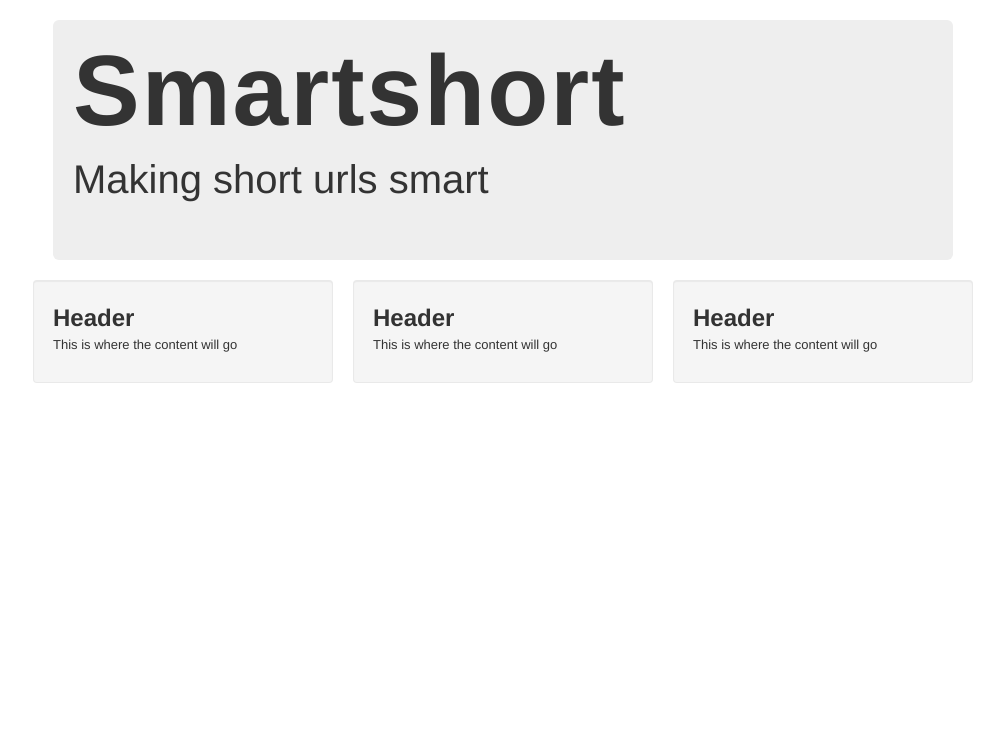
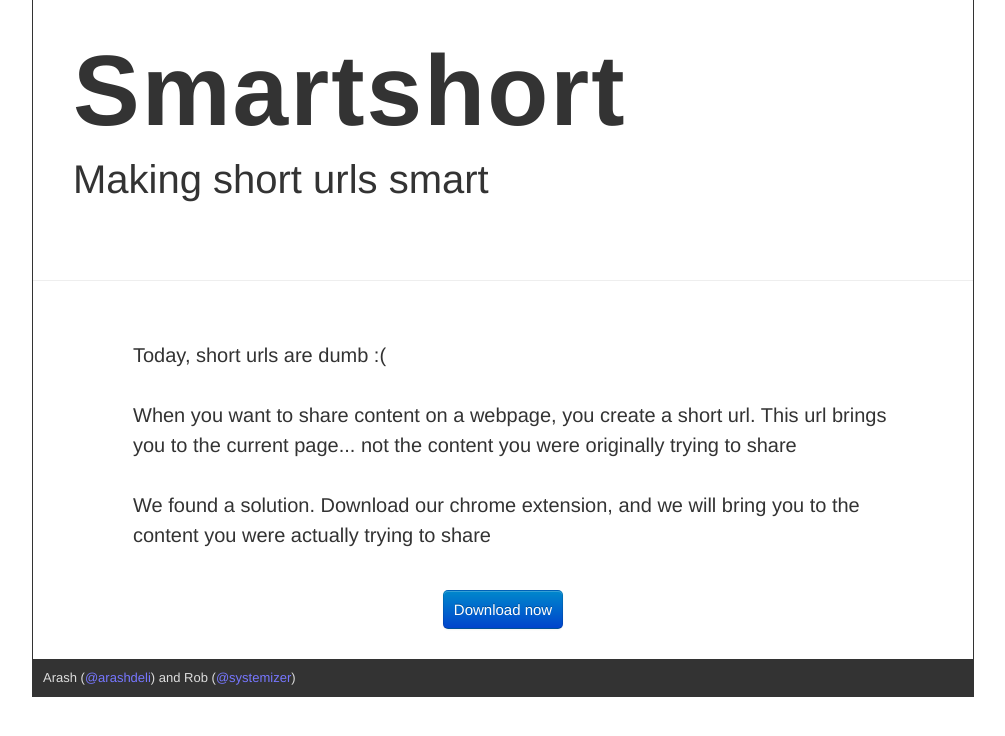
Before and after one commit to systemizer/SmartShort, a Django app: template main/templates/get_extension.html in a window 1280 px wide. Shown: the top 736 px of the page, without its empty margins (137-1142 px from the left). Run offline with Django 3.2, Linux system fonts and the light colour scheme; the template is opened without the code that fills it, so the values that code supplies are empty.

Commit message:
this should have been in the last commit

```diff
--- a/main/templates/get_extension.html
+++ b/main/templates/get_extension.html
@@ -6,7 +6,24 @@
 	<h1>Smartshort</h1>
 	<p>Making short urls smart</p>
   </div>
+  <hr />
   <div class="content">
+	<div class="span10 offset1 explanation">
+	  <p>Today, short urls are dumb :(</p>
+	  <p>When you want to share content on a webpage, you create a short url. This url brings you to the current page... not the content you were originally trying to share</p>
+	  <p>We found a solution. Download our chrome extension, and we will bring you to the content you were actually trying to share</p>
+	</div>
+	<div class="download-container">
+	  <a href="{{MEDIA_URL}}versions/latest.tar.gz"><button id="download-btn" class="btn btn-large btn-primary">Download now</button></a>
+	</div>
+  </div>
+  <p style="clear:both"></p>
+  <footer>
+	<p>Arash (<a href="http://twitter.com/arashdeli">@arashdeli</a>) and Rob (<a href="http://twitter.com/systemizer">@systemizer</a>)</p>
+  </footer>
+</div>
+
+<!--
 	<div class="row">
 	  <div class="span4">
 		<div class="well introbox">
@@ -38,7 +55,9 @@
 		  </div>
 		</div>
 	  </div>
+	</div>
+  </div>
 
-  </div>
+-->
 </div>
 {% endblock %}
--- a/main/urls.py
+++ b/main/urls.py
@@ -3,5 +3,5 @@ from django.conf.urls.defaults import patterns, include, url
 urlpatterns = patterns('smartshort.main.views',
     url(r'^extension/get/$', 'extension_get'),
     url(r'^extension/create/$', 'extension_create'),
-    url(r'^get/$', 'get'),
+    url(r'^$', 'get'),
 )
--- a/mystatic/css/smartshort.css
+++ b/mystatic/css/smartshort.css
@@ -1,11 +1,21 @@
+body {color:#333;}
+
 .header {
 		margin:20px;
 		padding:20px;
-		background-color:#EEE;
-		-webkit-border-radius: 6px;
-		-moz-border-radius: 6px;
-		border-radius: 6px;
 		height:200px;
 }
+
+.container {border-right: solid thin #333; border-left: solid thin #333;}
+
+.explanation {margin-top:40px;}
+.explanation p {font-size:20px;line-height:30px;margin-bottom:30px;}
 .header h1 {font-size:100px; letter-spacing:2px;line-height:100px;}
 .header p {position:relative;font-size:40px;top:30px;}
+
+.download-container {text-align:center;}
+#download-btn {padding:10px;margin:10px;}
+
+footer {margin-top:20px;background-color:#333;padding:10px;}
+footer p {color:#DDD;padding:0;margin:0}
+footer a {color:#77F;}
```
